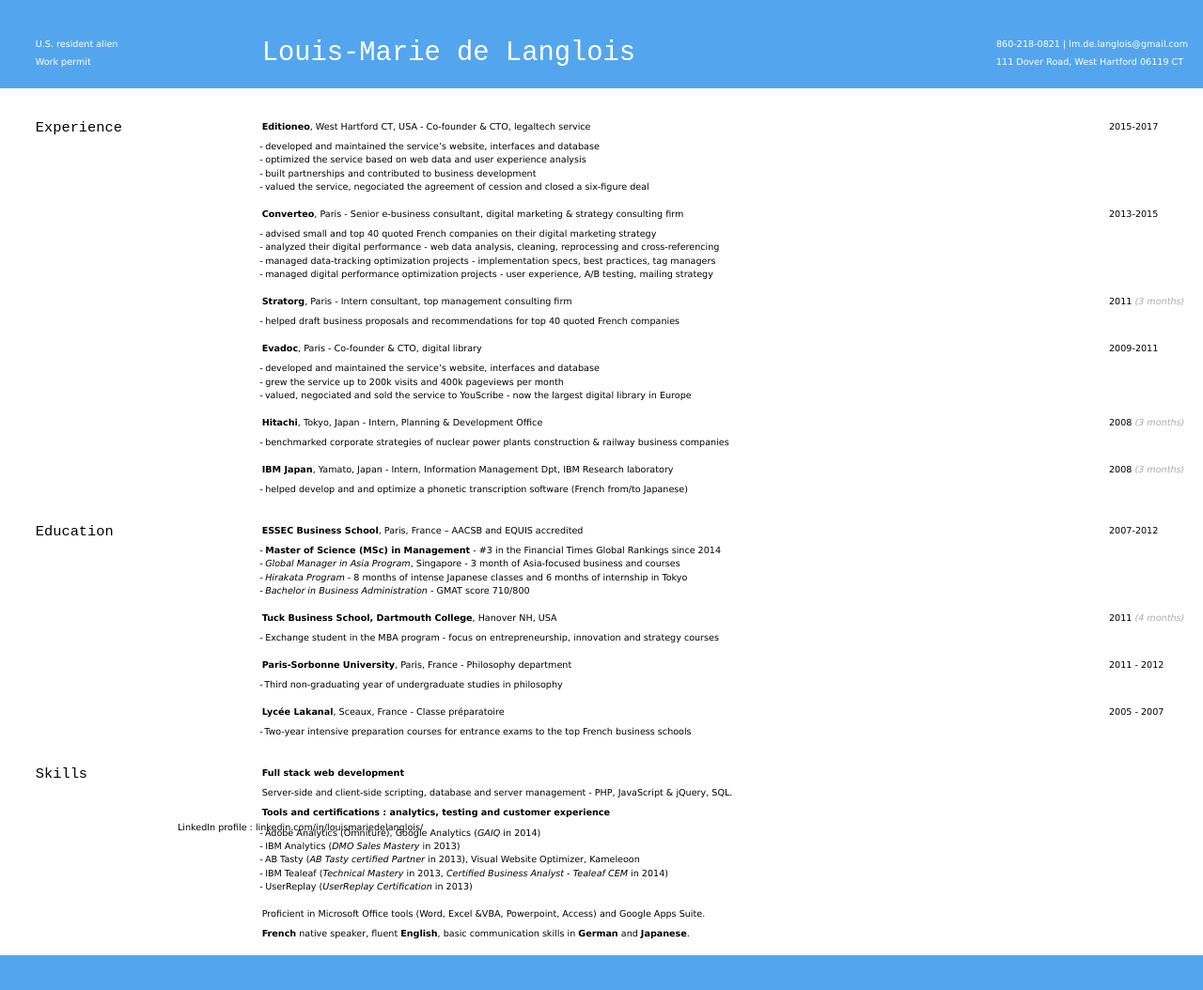
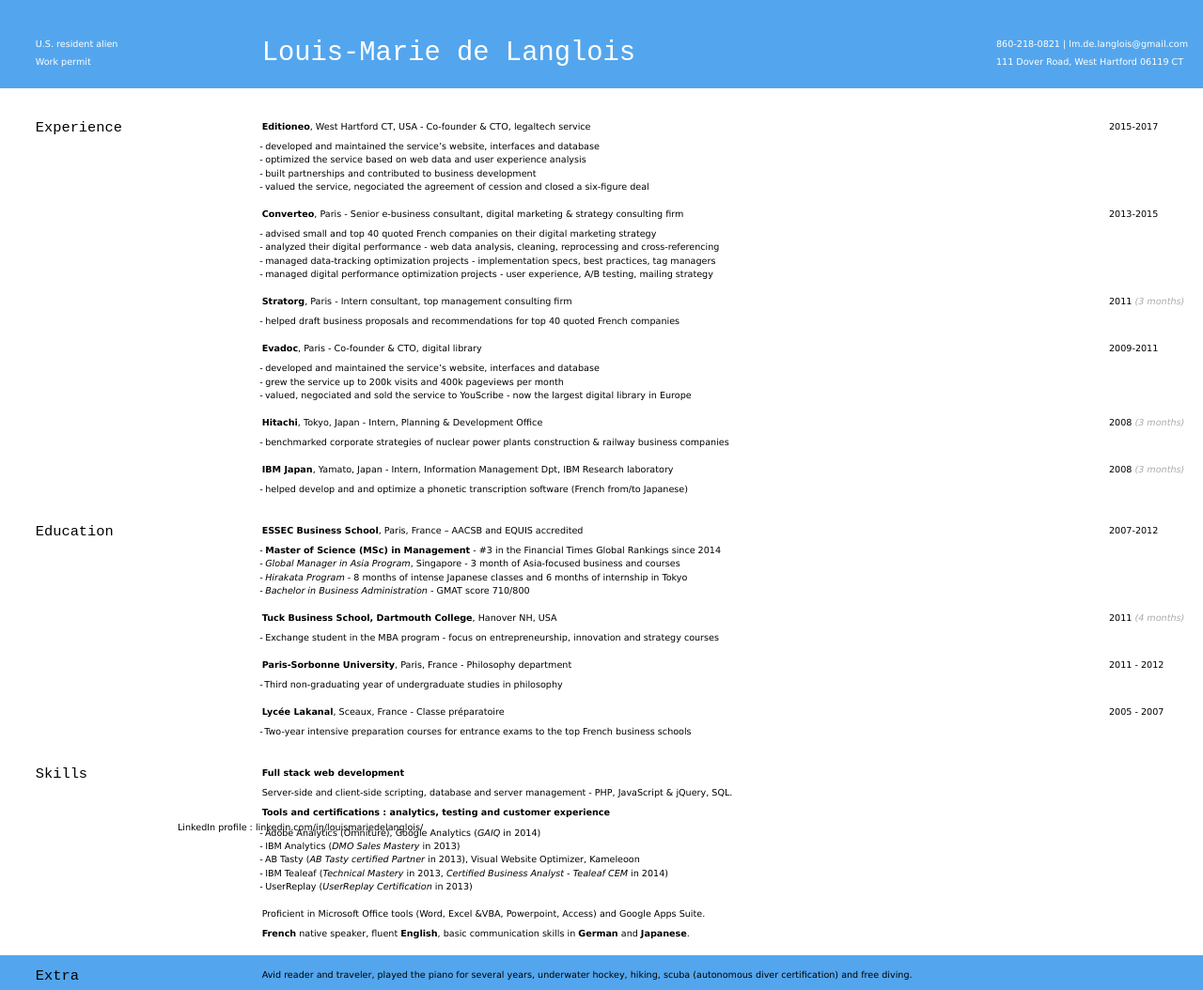
Before and after one commit to elipapa/markdown-cv, a Jekyll site: the page built from index.md, in a window 1280 px wide. Shown: the whole page at 94% size. Built offline with Jekyll 4.4.1, drawn with Linux system fonts in a browser that asks for light colours.

Commit message:
Update index.md

```diff
--- a/index.md
+++ b/index.md
@@ -106,10 +106,8 @@
 
 __French__ native speaker, fluent __English__, basic communication skills in __German__ and __Japanese__.
 
-LinkedIn profile : [linkedin.com/in/louismariedelanglois/](https://linkedin.com/in/louismariedelanglois/?locale=en_US)
-
-<!--
-## Sport and leisure
+## Extra
 
 Avid reader and traveler, played the piano for several years, underwater hockey, hiking, scuba (autonomous diver certification) and free diving.
--->
+
+LinkedIn profile : [linkedin.com/in/louismariedelanglois/](https://linkedin.com/in/louismariedelanglois/?locale=en_US)
```
